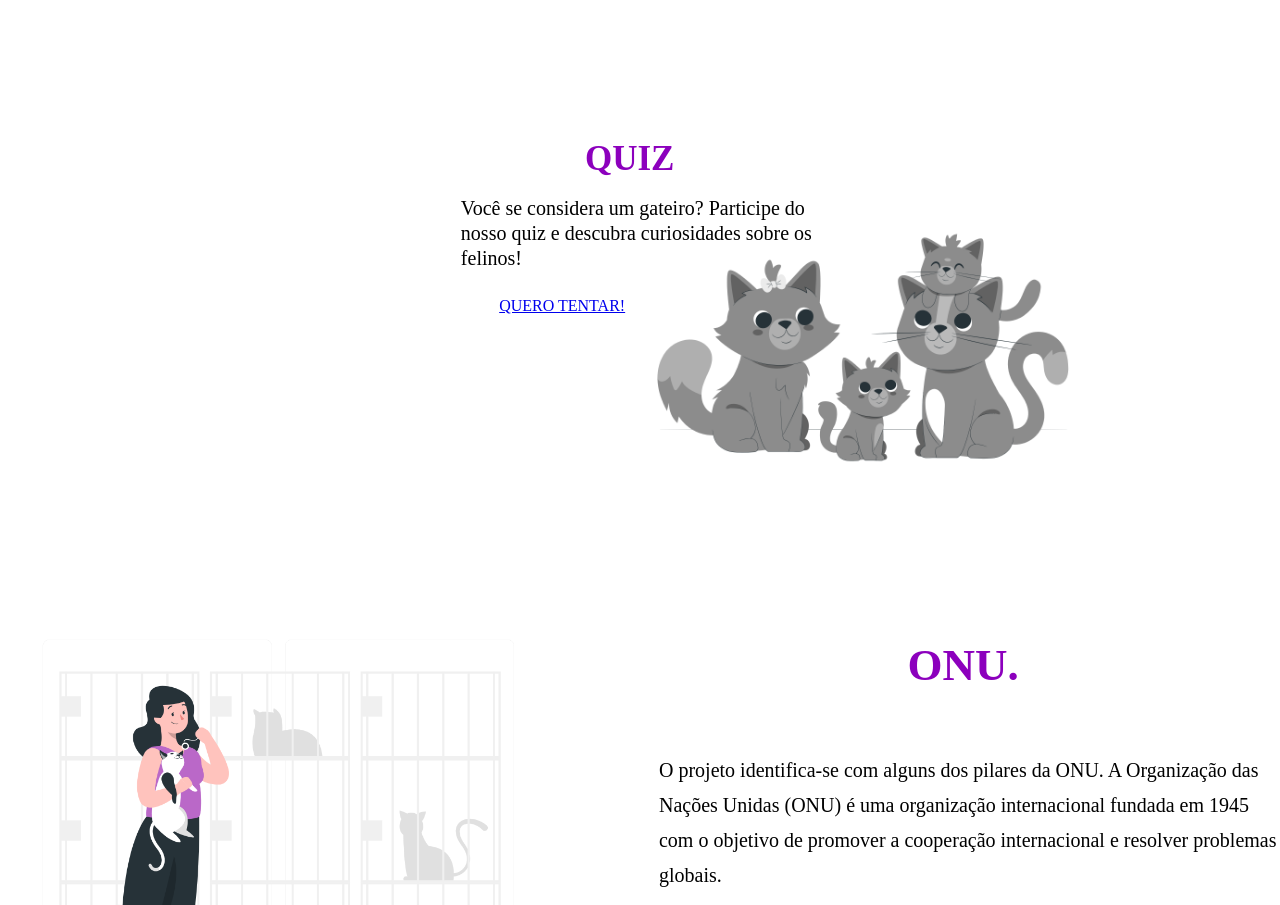
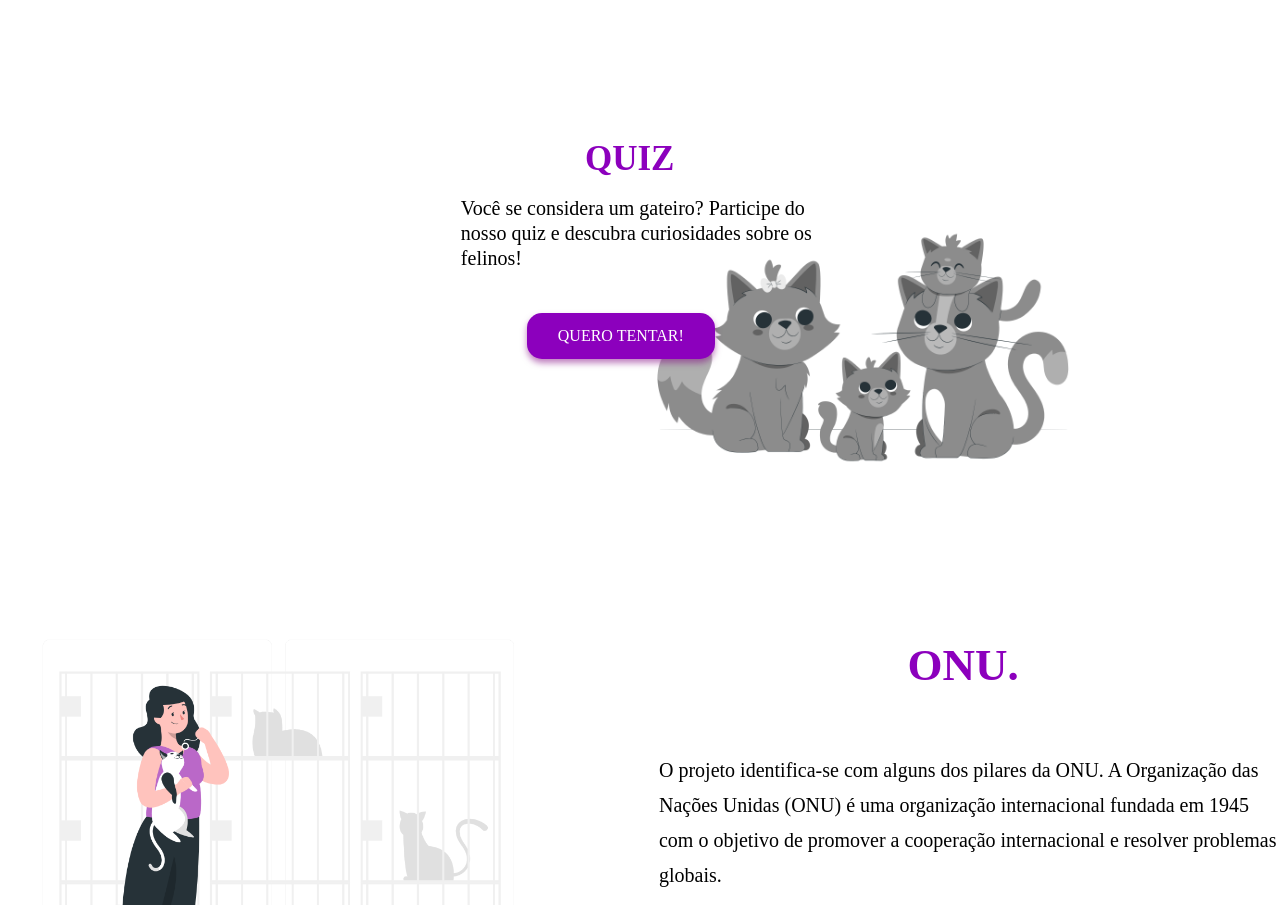
Before and after one commit to Eduardabrasilc/ProjetoIndividual, a website: page site-api/site/public/indexHome.html in a window 1280 px wide. Shown: the part 3238-4143 px from the top of the page. Drawn offline with Linux system fonts and the light colour scheme.

Commit message:
arrumando rotas

```diff
--- a/site-api/site/public/indexHome.html
+++ b/site-api/site/public/indexHome.html
@@ -158,7 +158,7 @@
                 <p>Você se considera um gateiro? Participe do nosso quiz e descubra curiosidades sobre os felinos!</p>
             </div>
             <div class="quiz-botao" id="quiz">
-                <a href="./quiz/quizHome.html">QUERO TENTAR!</a>
+                <a href="./quiz/quizHome.html" target="_blank">QUERO TENTAR!</a>
             </div>
         </div>
         <div class="quiz-img">
--- a/site-api/site/public/style.css
+++ b/site-api/site/public/style.css
@@ -497,14 +497,17 @@ html {
     margin-top: -5%;
 }
 
-.quiz-botao button {
+.quiz-botao a{
+    text-decoration: none;
+    align-items: center;
+    justify-content: center;
     background-color: #8C00BD;
     color: white;
     border-radius: 15px;
-    padding: 11px 29px;
+    padding: 14px 31px;
     border: none;
     cursor: pointer;
-    margin-top: 4%;
+    margin-top: 6%;
     box-shadow: 0px 4px 6px rgba(128, 0, 128, 0.5);
 }
 
@@ -514,12 +517,20 @@ html {
 }
 
 .quiz-botao {
+    text-decoration: none;
     display: flex;
     width: 45%;
     height: 15%;
     position: absolute;
-    margin-left: 39%;
-    padding-top: 15%;
+    margin-left: 26%;
+    padding-top: 12%;
+    align-items: center;
+    justify-content: center;
+}
+
+#quiz {
+    text-decoration: none;
+    display: flex;
 }
 
 .container7 {
```
Also changed, not shown: site-api/site/src/controllers/usuarioController.js (+43 -43 lines).
